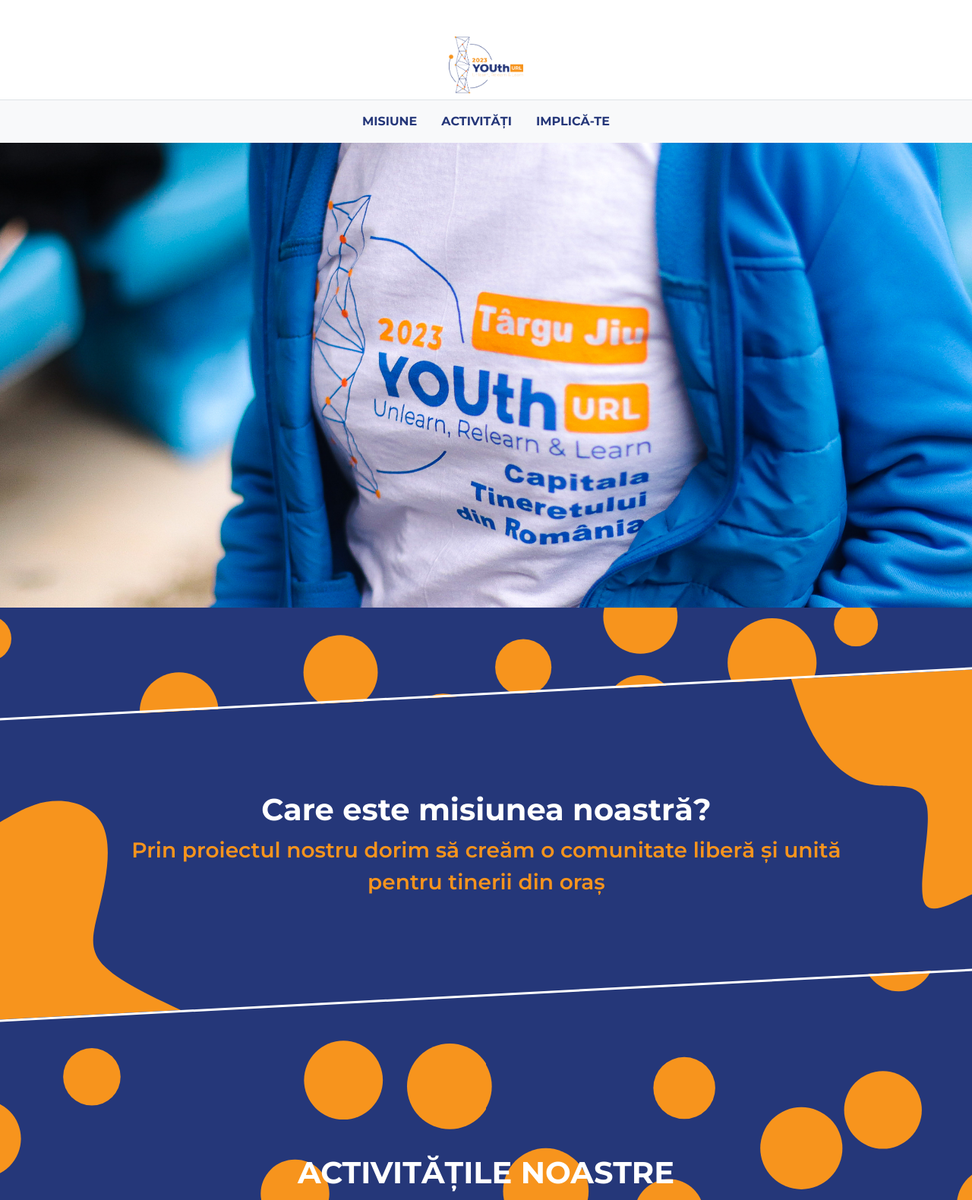
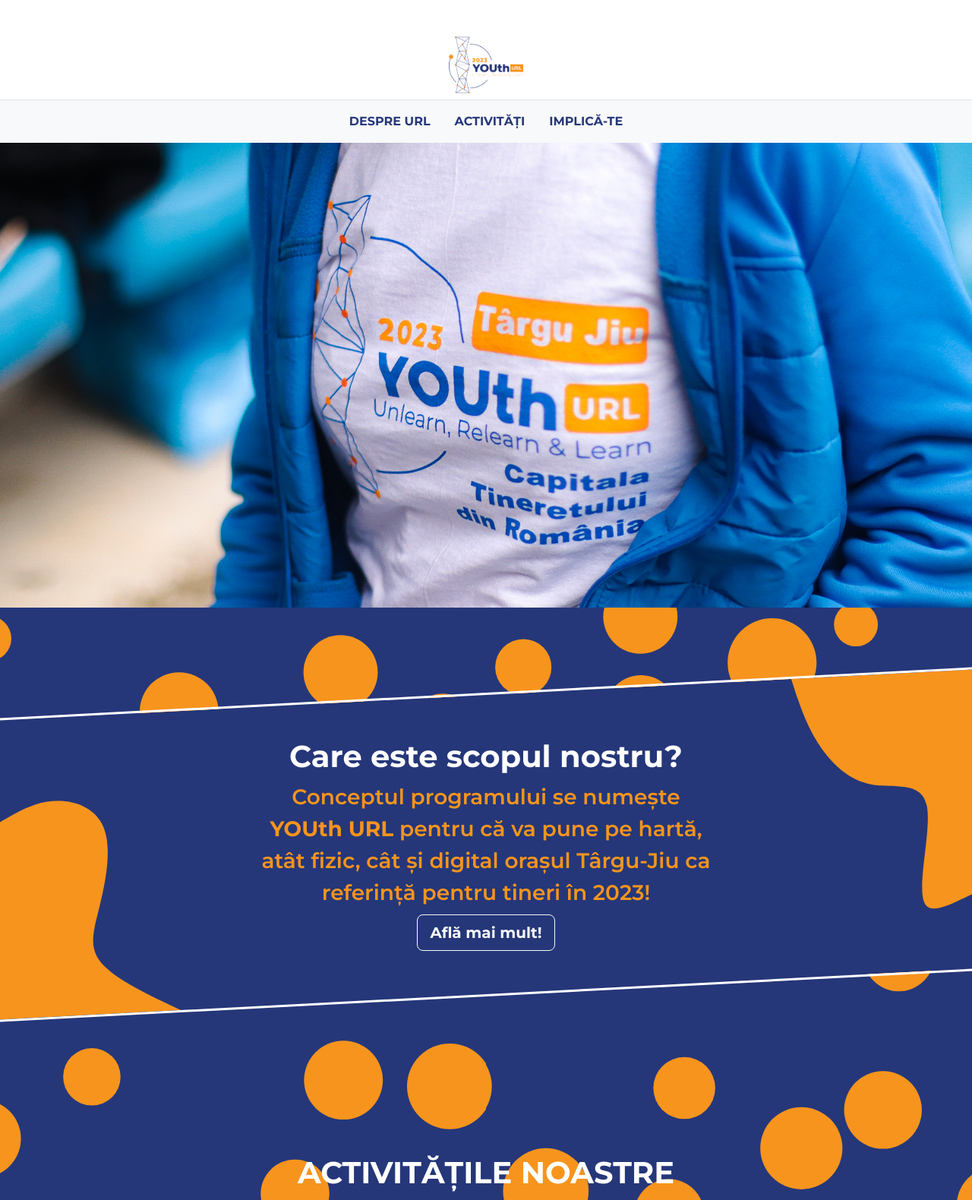
Before and after one commit to andreifrintu/targujiuurl.ro, a PHP site: page / in a window 1280 px wide. Shown: the top 1580 px of the page at 76% size. Run offline with PHP 8.4, Linux system fonts and the light colour scheme; data that the repository does not hold is empty; a stand-in replaces the project's code that opens the database connection.

Commit message:
home page changed
added new about section on diagonal division

```diff
--- a/index.php
+++ b/index.php
@@ -10,6 +10,9 @@
         Contact:    admin@codulluiandrei.ro
 
     */
+
+    /* disable errors */
+    error_reporting(E_ERROR | E_PARSE);
 
     /* database connection variables */
     include("admin/config.php");
@@ -45,7 +48,7 @@
         </nav>
         <nav class="py-2 bg-body-tertiary border-top">
             <ul class="nav me-auto d-flex justify-content-center">
-                <li class="nav-item"><a href="#misiune" class="nav-link link-body-emphasis px-3">Misiune</a></li>
+                <li class="nav-item"><a href="#despre-url" class="nav-link link-body-emphasis px-3">Despre URL</a></li>
                 <li class="nav-item"><a href="#activitati" class="nav-link link-body-emphasis px-3">Activități</a></li>
                 <li class="nav-item"><a href="#implica-te" class="nav-link link-body-emphasis px-3">Implică-te</a></li>
             </ul>
@@ -54,10 +57,11 @@
 
     <div class="invisible p-5"></div>
 
-    <div class="diagonal" id="misiune">
+    <div class="diagonal" id="despre-url">
         <div class="rev-diagonal px-2 text-center">
-            <h1 class="fw-bold text-center fs-1 text-white">Care este misiunea noastră?</h1>
-            <p class="fs-3 w-75 m-auto">Prin proiectul nostru dorim să creăm o comunitate liberă și unită<wbr>pentru tinerii din oraș</p>
+            <h1 class="fw-bold text-center fs-1 text-white">Care este scopul nostru?</h1>
+            <p class="fs-3 w-md-50 m-auto">Conceptul programului se numește <span class="fw-bold">YOUth URL</span> pentru că va pune pe hartă, atât fizic, cât și digital orașul Târgu-Jiu ca referință pentru tineri în 2023!</p>
+            <a href="despre-url/" class="m-auto"><button class="btn btn-lg m-auto btn-outline-light fw-bold mt-2">Află mai mult!</button></a>
         </div>
     </div>
 
@@ -194,10 +198,10 @@
                     $plan = mysqli_real_escape_string($conn, $_POST['plan']);
                     $mesaj = mysqli_real_escape_string($conn, $_POST['mesaj']);
 
-                    $mesaj_final = $name . " a trimis următoarele informații în formularul de înscriere: Mail: " . $mail . " Plan: " . $plan . " Mesaj: " . $mesaj;
+                    $mesaj_final = $name . " a trimis urmatoarele informatii in formularul de inscriere: Mail: " . $mail . " Plan: " . $plan . " Mesaj: " . $mesaj;
 
-                    mail("frintu.andrei07@gmail.com", "O persoană nouă vrea să se implice!", $mesaj_final, "From: no-reply@codulluiandrei.ro");
-                    header("Location: /targujiuurl.ro/?trimis#implica-te");
+                    mail("frintu.andrei07@gmail.com", "O persoana noua vrea sa se implice!", $mesaj_final, "From: no-reply@targujiuurl.ro");
+                    echo "<script>alert('Mesajul tău a fost trimis cu succes!')</script>";
                 }
 
             ?>
```
Also changed, not shown: static/icons/app store.png (added), static/icons/google play.png (added).
